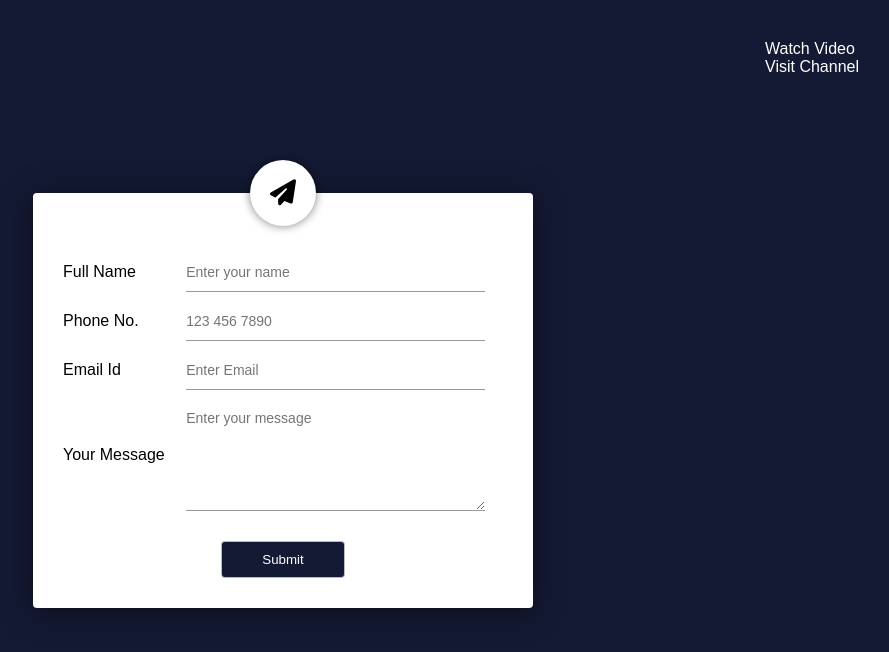
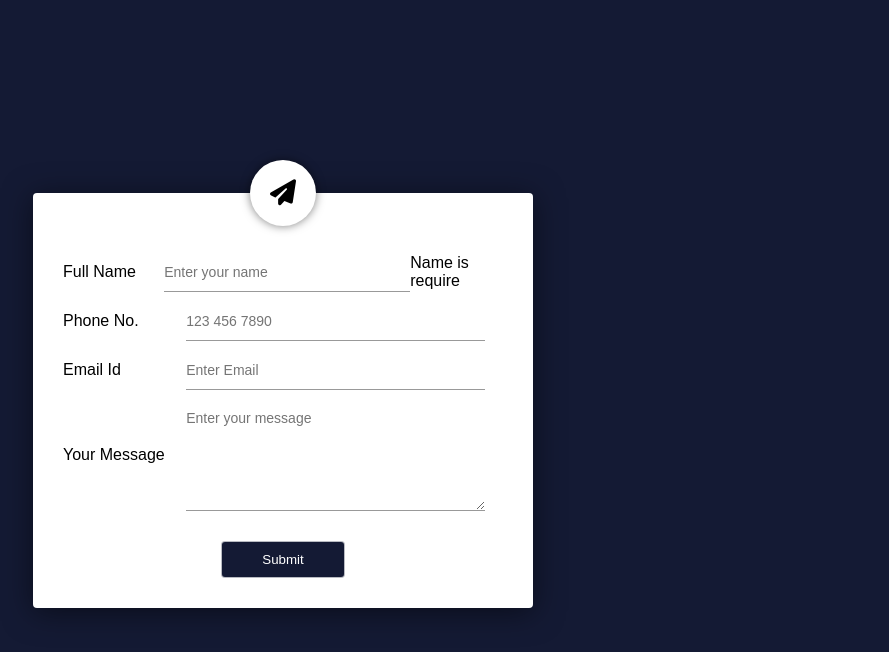
Before and after one commit to Astro-cmd/Road-to-JS-masterly, a plain HTML site: page contact_form/index.html in a window 1280 px wide. Shown: the whole page, without its empty margins (357-1246 px from the left). Drawn offline with Linux system fonts and the light colour scheme.

Commit message:
modified:   contact_form/index.html

```diff
--- a/contact_form/index.html
+++ b/contact_form/index.html
@@ -14,6 +14,7 @@
       <div class="input-group">
         <label>Full Name</label>
         <input type="text" placeholder="Enter your name">
+        <span id="name-error">Name is require</span>
       </div>
 
       <div class="input-group">
@@ -36,10 +37,6 @@
   </form>
 
 
-  <div class="useful-links">
-    <a href="https://youtu.be/fz8bwvn9lA4">Watch Video</a>
-    <a href="https://www.youtube.com/c/EasyTutorialsVideo?sub_confirmation=1">Visit Channel</a>
-  </div>
 
   </div>
 
```
